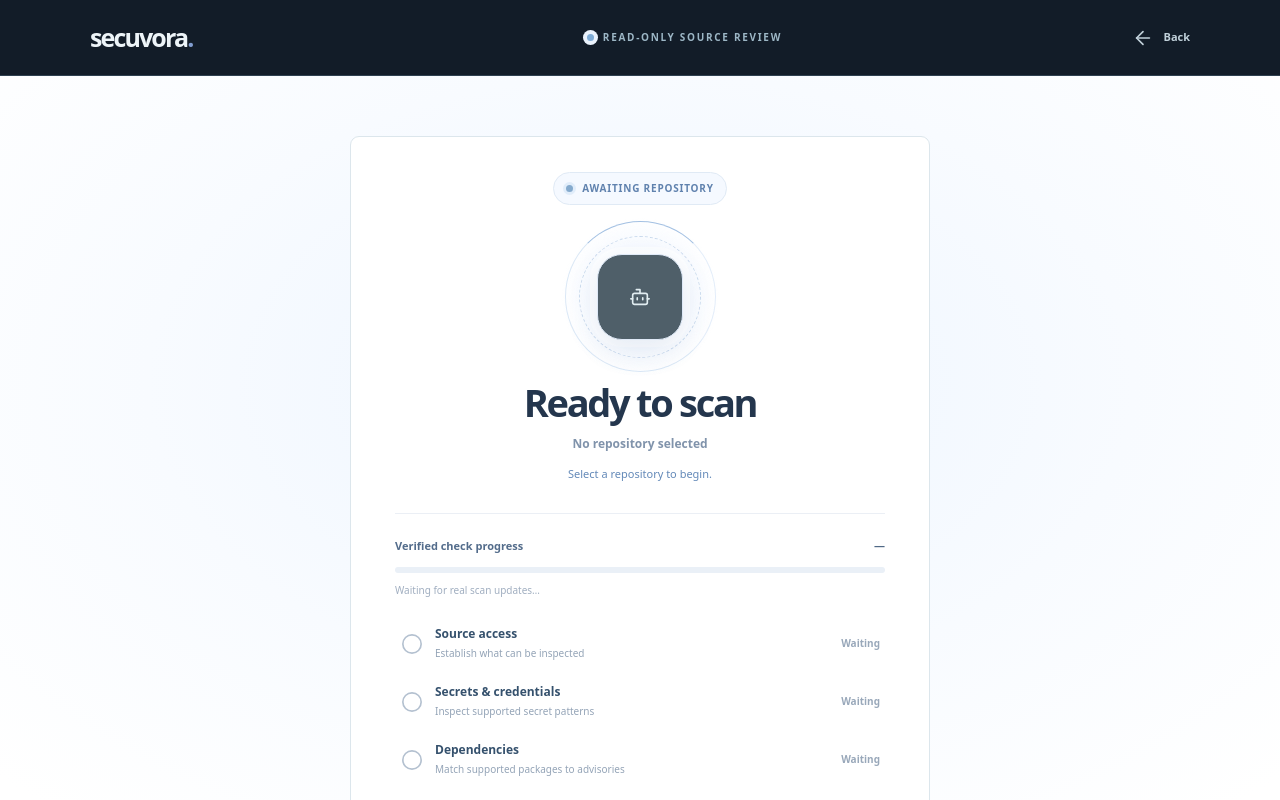
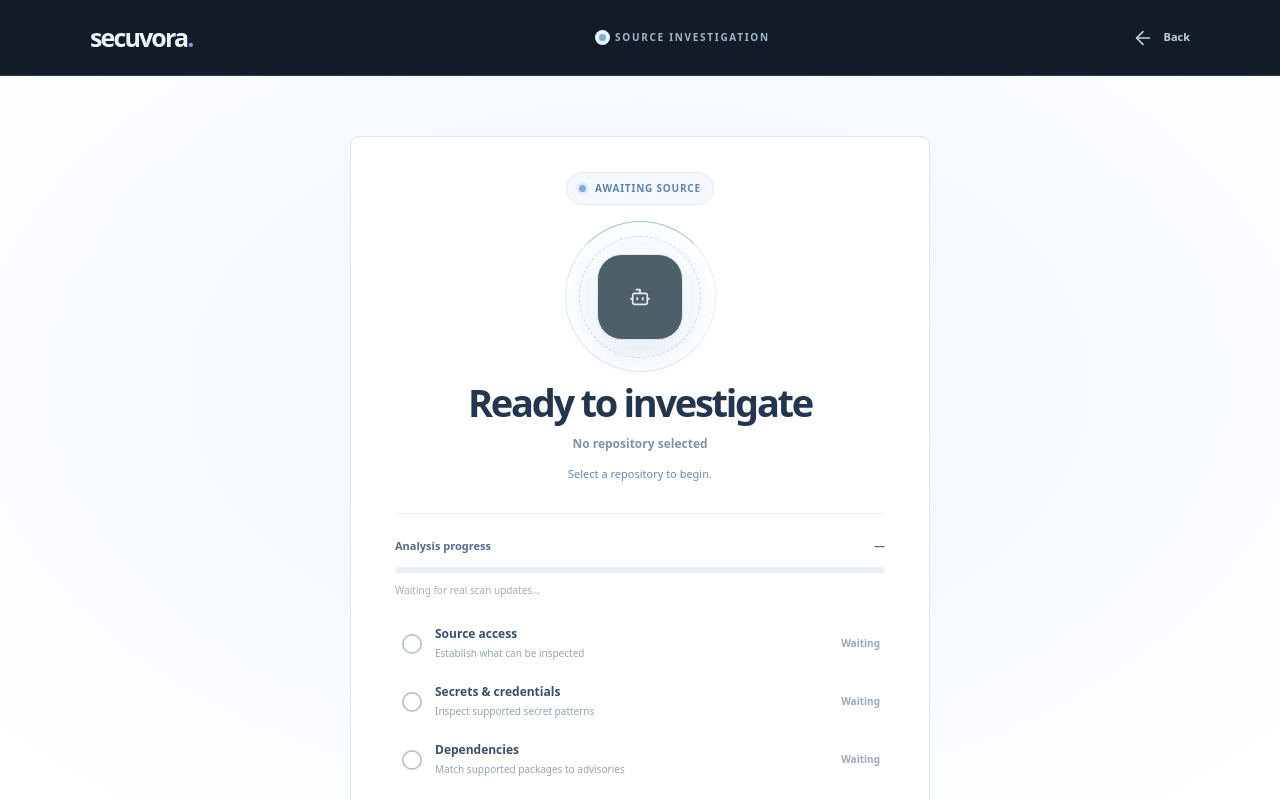
Before and after one commit to helloskyorigin/Safe-sure, a Next.js app: page /assess/scanning in a window 1280 px wide. Shown: the top 800 px of the page. Built offline with nearby package versions, Linux system fonts and the light colour scheme.

Commit message:
design: align investigation flow, results and history vocabulary

```diff
--- a/components/ScanningConsole.tsx
+++ b/components/ScanningConsole.tsx
@@ -248,9 +248,9 @@ export default function ScanningConsole() {
     : load.type === "loading" ? (restartNote ? "Reconnecting after refresh · starting a new scan…" : "Connecting to the scanner…")
     : snapshot?.status === "queued" ? "Waiting for the scanner…"
     : "Analyzing your repository…";
-  const stateLabel = isFailure ? "Scan interrupted" :
-    isFinishing ? (savedId ? "Opening results" : "Finalizing report") : ongoing ? "Live scanning" :
-    snapshot?.status === "completed" ? "Finalizing report" : "Awaiting repository";
+  const stateLabel = isFailure ? "Investigation interrupted" :
+    isFinishing ? (savedId ? "Opening results" : "Finalizing report") : ongoing ? "Investigating" :
+    snapshot?.status === "completed" ? "Finalizing report" : "Awaiting source";
   const message = load.type === "error" ? load.message :
     load.type === "invalid" ? "Repository or run reference is invalid." :
     load.type === "unavailable" ? "This scan service is not configured." :
@@ -288,7 +288,7 @@ export default function ScanningConsole() {
       <header className="scan-nav">
         <div className="scan-container scan-nav-inner">
           <Link href="/" className="brand" aria-label="Secuvora home">secuvora<span>.</span></Link>
-          <span className="scan-nav-center"><span/> {ongoing ? "LIVE SOURCE REVIEW" : "READ-ONLY SOURCE REVIEW"}</span>
+          <span className="scan-nav-center"><span/> {ongoing ? "INVESTIGATION IN PROGRESS" : "SOURCE INVESTIGATION"}</span>
           <Link href="/assess" className="scan-nav-return"><ArrowLeft size={16}/> Back</Link>
         </div>
       </header>
@@ -306,9 +306,9 @@ export default function ScanningConsole() {
           </div>
 
           <div className="scan-visual-bottom">
-            <h1 id="scan-heading">{isFailure ? "Scan interrupted" :
+            <h1 id="scan-heading">{isFailure ? "Investigation interrupted" :
               isFinishing ? (savedId ? "Opening your results" : "Finalizing your report") :
-              hasSource ? "Agent investigating" : "Ready to scan"}</h1>
+              hasSource ? "Investigation in progress" : "Ready to investigate"}</h1>
             <p className="scan-repo-name">{source?.name || "No repository selected"}</p>
             {hasSource && <p className="scan-source-type">{source?.private ? "Authorized private repository" : "Public GitHub repository"} · Read-only</p>}
             {!isFailure && <p className="scan-current-action" aria-live="polite">
@@ -320,7 +320,7 @@ export default function ScanningConsole() {
 
           <div className="scan-progress">
             <div className="scan-progress-row">
-              <span>Verified check progress</span>
+              <span>Analysis progress</span>
               <strong>{snapshot?.progress ? snapshot.progress.done + " of " + snapshot.progress.total + " checks" : "—"}</strong>
             </div>
             <div className="scan-progress-track"
```
